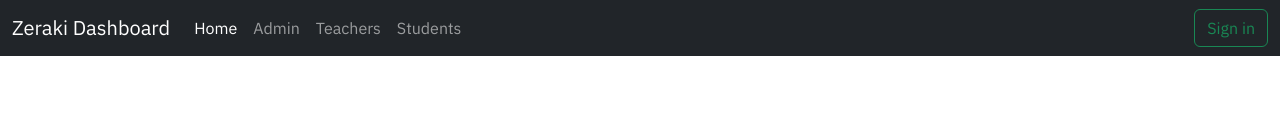
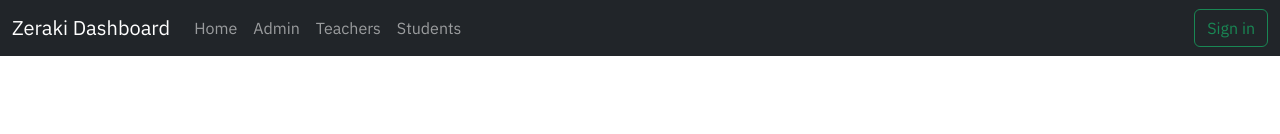
Before and after one commit to muremwa/zekari, an Angular app: page /sign-in in a window 1280 px wide. Shown: the top 134 px of the page. Built offline with nearby package versions, Linux system fonts and the light colour scheme.

Commit message:
nav update

```diff
--- a/src/app/app.component.html
+++ b/src/app/app.component.html
@@ -7,10 +7,10 @@
 
         <div class="collapse navbar-collapse" id="navbarNavAltMarkup">
             <div class="navbar-nav">
-                <a class="nav-link active" aria-current="page" routerLink="/">Home</a>
-                <a class="nav-link" routerLink="/admin">Admin</a>
-                <a class="nav-link" routerLink="/teachers">Teachers</a>
-                <a class="nav-link" routerLink="/students">Students</a>
+                <a class="nav-link" [class.active]="router.url === '/'" routerLink="/">Home</a>
+                <a class="nav-link" [class.active]="router.url.startsWith('/admin')" routerLink="/admin">Admin</a>
+                <a class="nav-link" [class.active]="router.url.startsWith('/teachers')" routerLink="/teachers">Teachers</a>
+                <a class="nav-link" [class.active]="router.url.startsWith('/students')" routerLink="/students">Students</a>
             </div>
         </div>
 
--- a/src/app/app.component.ts
+++ b/src/app/app.component.ts
@@ -16,7 +16,7 @@
     $authUser: Subscription;
     user: User | null;
 
-    constructor(private authService: AuthService, private router: Router) {}
+    constructor(private authService: AuthService, public router: Router) {}
 
     ngOnInit(): void {
         this.$authUser = this.authService.user.subscribe({
```
